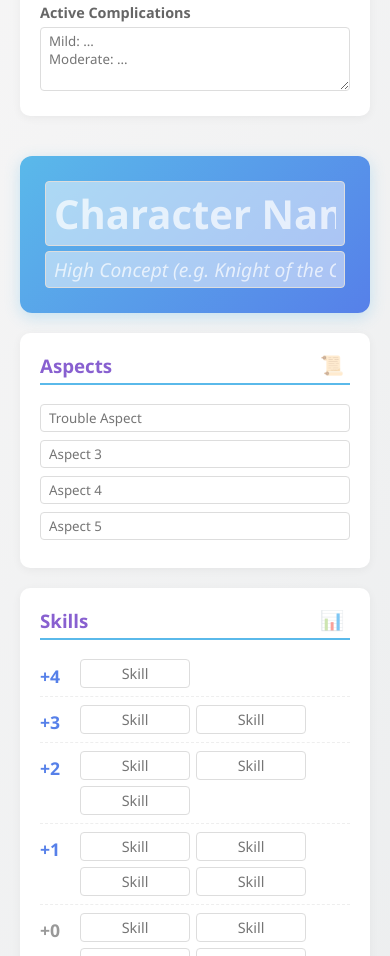
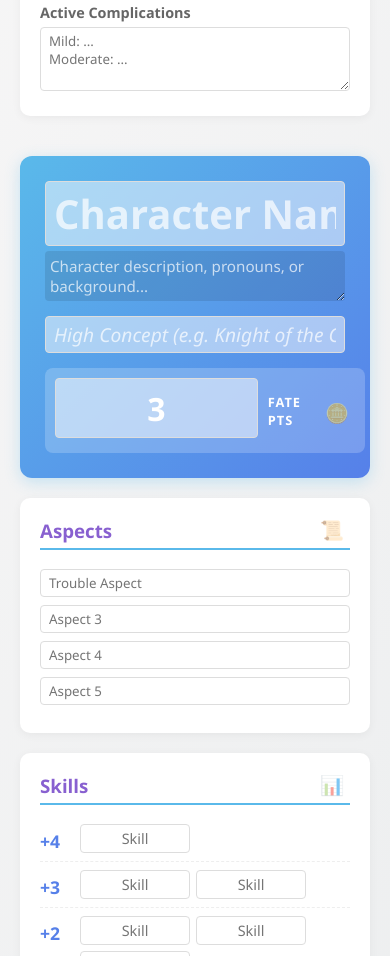
Before and after one commit to TheWinterSkye/LastLastEMS, a plain HTML site: page character.html in a window 390 px wide. Shown: the part 1585-2541 px from the top of the page. Drawn offline with Linux system fonts and the light colour scheme.

Commit message:
Update character.html

```diff
--- a/character.html
+++ b/character.html
@@ -14,6 +14,7 @@
             --card-bg: #ffffff;
             --danger: #e74c3c;
             --success: #2ecc71;
+            --gold: #f1c40f;
         }
 
         body {
@@ -36,7 +37,7 @@
         .full-width { grid-column: 1 / -1; }
 
         /* --- INPUT STYLING --- */
-        input[type="text"], textarea {
+        input[type="text"], textarea, input[type="number"] {
             background: rgba(255, 255, 255, 0.5);
             border: 1px solid #ddd;
             border-radius: 4px;
@@ -47,7 +48,7 @@
             box-sizing: border-box;
             transition: 0.2s;
         }
-        input[type="text"]:focus, textarea:focus {
+        input[type="text"]:focus, textarea:focus, input[type="number"]:focus {
             background: white;
             border-color: var(--primary);
             outline: none;
@@ -64,6 +65,7 @@
         }
         .clean-input:focus { background: white; padding: 4px; }
 
+        /* Header Inputs */
         .header-input {
             background: transparent;
             border: none;
@@ -74,6 +76,25 @@
         .header-input::placeholder { color: rgba(255,255,255,0.7); }
         .h1-input { font-size: 2.5rem; font-weight: bold; margin-bottom: 5px; }
         .h2-input { font-size: 1.2rem; font-style: italic; font-weight: 300; }
+        .desc-input {
+            font-size: 0.95rem; margin-bottom: 10px; resize: vertical;
+            background: rgba(0,0,0,0.1); border-radius: 4px; padding: 5px;
+        }
+
+        /* Fate Point Counter */
+        .fp-container {
+            display: flex; flex-direction: column; align-items: center;
+            background: rgba(255,255,255,0.2); padding: 10px; border-radius: 8px;
+            min-width: 80px; margin-left: 15px;
+        }
+        .fp-input {
+            font-size: 2rem; font-weight: bold; text-align: center; color: white;
+            background: transparent; border: 2px solid rgba(255,255,255,0.5);
+            border-radius: 50%; width: 60px; height: 60px; padding: 0;
+            margin-bottom: 5px; -moz-appearance: textfield;
+        }
+        .fp-input::-webkit-outer-spin-button, .fp-input::-webkit-inner-spin-button { -webkit-appearance: none; margin: 0; }
+        .fp-label { font-size: 0.8rem; font-weight: bold; text-transform: uppercase; letter-spacing: 1px; }
 
         /* Controls */
         .controls-area {
@@ -101,11 +122,12 @@
         .btn-secondary { background-color: #95a5a6; color: white; }
         .btn:hover { transform: translateY(-2px); filter: brightness(1.1); }
 
-        /* Header */
+        /* Header Card */
         .header-card {
             background: linear-gradient(135deg, var(--primary), var(--accent));
             color: white; padding: 25px; border-radius: 12px;
             box-shadow: 0 4px 15px rgba(90, 185, 234, 0.3);
+            display: flex; justify-content: space-between; align-items: flex-start;
         }
 
         /* Image */
@@ -192,6 +214,8 @@
         @media (max-width: 700px) {
             .container { grid-template-columns: 1fr; }
             .char-img-container { height: 250px; }
+            .header-card { flex-direction: column; }
+            .fp-container { margin-left: 0; margin-top: 15px; width: 100%; flex-direction: row; justify-content: center; gap: 10px;}
         }
     </style>
 </head>
@@ -307,8 +331,19 @@
 
     <div>
         <div class="header-card">
-            <input type="text" id="charName" class="header-input h1-input" placeholder="Character Name">
-            <input type="text" id="charConcept" class="header-input h2-input" placeholder="High Concept (e.g. Knight of the Cross)">
+            <div style="flex-grow: 1;">
+                <input type="text" id="charName" class="header-input h1-input" placeholder="Character Name">
+
+                <textarea id="charDesc" class="header-input desc-input" placeholder="Character description, pronouns, or background..." rows="2"></textarea>
+
+                <input type="text" id="charConcept" class="header-input h2-input" placeholder="High Concept (e.g. Knight of the Cross)">
+            </div>
+
+            <div class="fp-container">
+                <input type="number" id="fatePoints" value="3" class="fp-input">
+                <div class="fp-label">Fate Pts</div>
+                <button class="mini-btn" onclick="sendFateUpdate()" title="Spend/Earn Fate Point" style="color: white; margin-top:5px;">🪙</button>
+            </div>
         </div>
 
         <div class="card" style="margin-top: 20px;">
@@ -429,9 +464,16 @@
     // --- SAVE / LOAD SYSTEM ---
     function saveCharacter() {
         const data = {
-            meta: { name: document.getElementById('charName').value, img: document.getElementById('imageUrlInput').value },
+            meta: {
+                name: document.getElementById('charName').value,
+                img: document.getElementById('imageUrlInput').value,
+                fatePoints: document.getElementById('fatePoints').value // Saved
+            },
             webhook: document.getElementById('webhookUrl').value,
-            header: { concept: document.getElementById('charConcept').value },
+            header: {
+                concept: document.getElementById('charConcept').value,
+                desc: document.getElementById('charDesc').value // Saved
+            },
             aspects: {
                 trouble: document.getElementById('aspect-trouble').value,
                 others: Array.from(document.querySelectorAll('.generic-aspect')).map(el => el.value)
@@ -492,9 +534,11 @@
                 const data = JSON.parse(e.target.result);
                 document.getElementById('charName').value = data.meta.name || "";
                 document.getElementById('imageUrlInput').value = data.meta.img || "";
+                document.getElementById('fatePoints').value = data.meta.fatePoints || "3"; // Loaded
                 updateImage();
                 document.getElementById('webhookUrl').value = data.webhook || "";
                 document.getElementById('charConcept').value = data.header.concept || "";
+                document.getElementById('charDesc').value = data.header.desc || ""; // Loaded
 
                 document.getElementById('aspect-trouble').value = data.aspects.trouble || "";
                 const aspInputs = document.querySelectorAll('.generic-aspect');
@@ -582,6 +626,15 @@
         }
     }
 
+    function sendFateUpdate() {
+        const fp = document.getElementById('fatePoints').value;
+        sendToDiscord({
+            title: "🪙 Fate Points Updated",
+            description: `Current Fate Points: **${fp}**`,
+            color: 15844367
+        });
+    }
+
     function sendPowerStatus() {
         const pName = document.getElementById('powerName').value;
         const boxes = document.querySelectorAll('#powerTrack .active').length;
@@ -607,6 +660,9 @@
     function sendFullSheet() {
         const name = document.getElementById('charName').value || "Unknown";
         const concept = document.getElementById('charConcept').value || "No Concept";
+        const desc = document.getElementById('charDesc').value;
+        const fp = document.getElementById('fatePoints').value;
+
         const pName = document.getElementById('powerName').value;
         const pStress = document.querySelectorAll('#powerTrack .active').length + "/" + document.getElementById('powerTrack').getAttribute('data-count');
         const hStress = document.querySelectorAll('#track1 .active').length + "/" + document.getElementById('track1').getAttribute('data-count');
@@ -616,7 +672,7 @@
 
         sendToDiscord({
             title: name,
-            description: `*${concept}*`,
+            description: `*${concept}*\n\n${desc}\n\n🪙 **Fate Points:** ${fp}`,
             color: 5945834,
             fields: [
                 { name: `⚡ ${pName}`, value: `Stress: ${pStress}`, inline: true },
```
